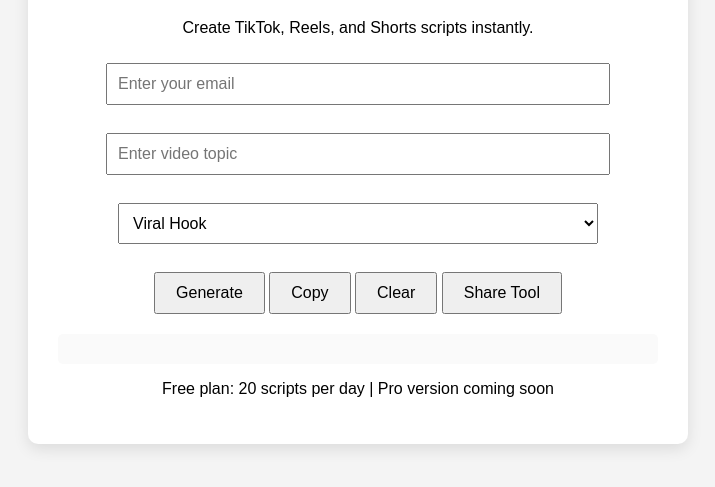
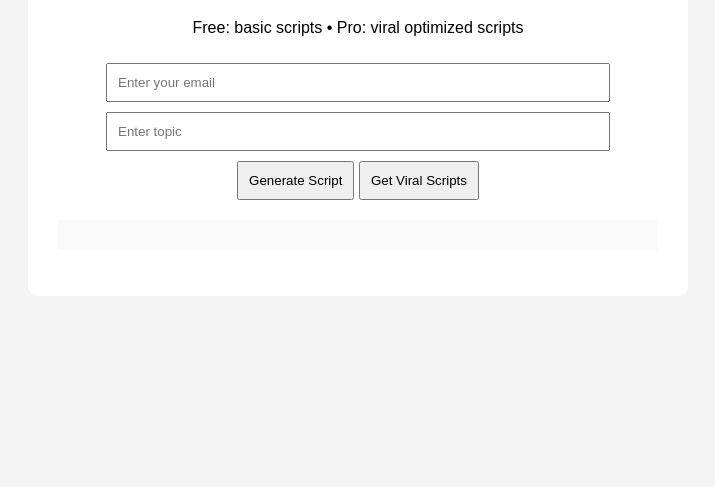
Before and after one commit to alwayshannonperry-cpu/ai-video-script-generator, a website: page index.html in a window 1280 px wide. Shown: the part 139-626 px from the top of the page, without its empty margins (282-997 px from the left). Drawn offline with Linux system fonts and the light colour scheme.

Commit message:
Update index.html

```diff
--- a/index.html
+++ b/index.html
@@ -1,45 +1,14 @@
 <!DOCTYPE html>
 <html>
-
 <head>
-
-<title>Viral Video Script Generator</title>
+<title>Viral Script Generator</title>
 
 <style>
-body{
-  font-family: Arial, sans-serif;
-  background:#f4f4f4;
-  text-align:center;
-  padding:40px;
-}
-.container{
-  background:white;
-  padding:30px;
-  border-radius:10px;
-  max-width:600px;
-  margin:auto;
-  box-shadow:0 5px 15px rgba(0,0,0,0.1);
-}
-input,select{
-  width:80%;
-  padding:10px;
-  font-size:16px;
-  margin-top:10px;
-}
-button{
-  padding:10px 20px;
-  font-size:16px;
-  margin-top:10px;
-  cursor:pointer;
-}
-#result{
-  margin-top:20px;
-  white-space:pre-wrap;
-  text-align:left;
-  background:#fafafa;
-  padding:15px;
-  border-radius:5px;
-}
+body{font-family:Arial;background:#f4f4f4;text-align:center;padding:40px;}
+.container{background:white;padding:30px;border-radius:10px;max-width:600px;margin:auto;}
+input,select{width:80%;padding:10px;margin-top:10px;}
+button{padding:10px;margin-top:10px;cursor:pointer;}
+#result{margin-top:20px;white-space:pre-wrap;background:#fafafa;padding:15px;}
 </style>
 
 </head>
@@ -49,85 +18,46 @@
 <div class="container">
 
 <h1>Viral Video Script Generator</h1>
-<p>Create TikTok, Reels, and Shorts scripts instantly.</p>
+<p>Free: basic scripts • Pro: viral optimized scripts</p>
 
 <input id="email" placeholder="Enter your email">
+<br>
+<input id="topic" placeholder="Enter topic">
+<br>
 
-<br><br>
-
-<input id="topic" placeholder="Enter video topic">
-
-<br><br>
-
-<select id="style">
-  <option value="viral">Viral Hook</option>
-  <option value="story">Storytelling</option>
-  <option value="sales">Sales / Promotion</option>
-</select>
-
-<br><br>
-
-<button onclick="generate()">Generate</button>
-<button onclick="copyScript()">Copy</button>
-<button onclick="clearScript()">Clear</button>
-<button onclick="shareTool()">Share Tool</button>
+<button onclick="generate()">Generate Script</button>
+<button onclick="upgrade()">Get Viral Scripts</button>
 
 <p id="result"></p>
-
-<p>Free plan: 20 scripts per day | Pro version coming soon</p>
 
 </div>
 
 <script>
-document.getElementById("topic").addEventListener("keypress", function(event){
-  if(event.key==="Enter"){ generate() }
-})
 
 async function generate(){
-  let email = document.getElementById("email").value
-  let topic = document.getElementById("topic").value
-  let style = document.getElementById("style").value
 
-  if(!email){
-    document.getElementById("result").innerText="Enter your email first."
-    return
-  }
-  if(!topic){
-    document.getElementById("result").innerText="Enter a topic."
-    return
-  }
+let email=document.getElementById("email").value
+let topic=document.getElementById("topic").value
+
+if(!email){document.getElementById("result").innerText="Enter email";return}
+if(!topic){document.getElementById("result").innerText="Enter topic";return}
 
 document.getElementById("result").innerText="Generating..."
 
-  try{
-    let response = await fetch("/api/generate",{
+let res=await fetch("/api/generate",{
 method:"POST",
 headers:{"Content-Type":"application/json"},
-      body: JSON.stringify({topic, style, email})
+body:JSON.stringify({email,topic})
 })
-    let data = await response.json()
-    document.getElementById("result").innerText = data.text
-  }catch(e){
-    document.getElementById("result").innerText="Error generating script."
-  }
+
+let data=await res.json()
+document.getElementById("result").innerText=data.text
 }
 
-function copyScript(){
-  let text=document.getElementById("result").innerText
-  if(!text) return alert("Nothing to copy yet.")
-  navigator.clipboard.writeText(text)
-  alert("Copied")
+function upgrade(){
+window.location.href="PASTE_STRIPE_LINK_HERE"
 }
 
-function clearScript(){
-  document.getElementById("result").innerText=""
-  document.getElementById("topic").value=""
-}
-
-function shareTool(){
-  navigator.clipboard.writeText(window.location.href)
-  alert("Link copied")
-}
 </script>
 
 </body>
```
Lines whose indentation alone changed are shown as unchanged.
